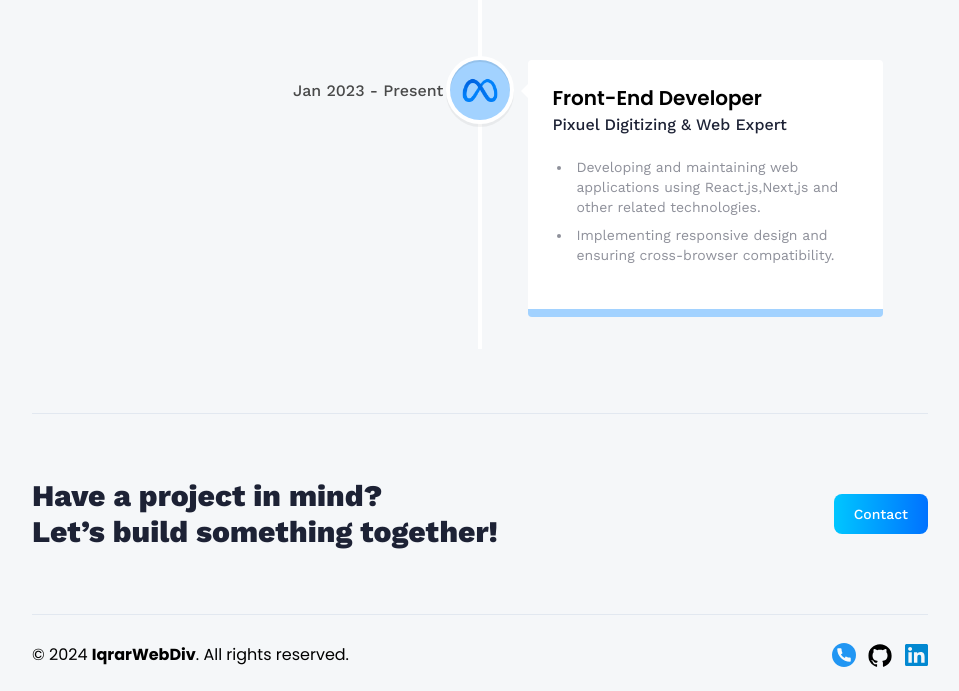
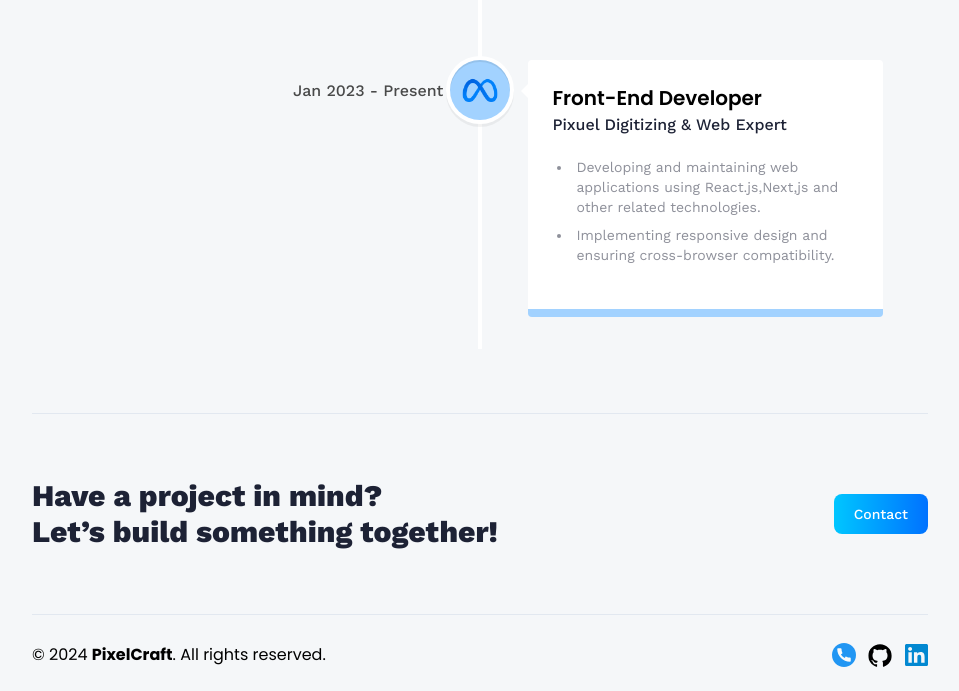
Before and after one commit to Iqrarluqman602/Hooria, a React (Vite) app: page /about in a window 1280 px wide. Shown: the part 1969-2660 px from the top of the page, without its empty margins (160-1119 px from the left). Built offline with nearby package versions, Linux system fonts and the light colour scheme; no server answers.

Commit message:
Update Footer.jsx
sdfdsfd

```diff
--- a/src/components/Footer.jsx
+++ b/src/components/Footer.jsx
@@ -9,7 +9,7 @@ const Footer = () => {
 
       <div className='footer-container'>
         <p>
-          © 2024 <strong>IqrarWebDiv</strong>. All rights reserved.
+          © 2024 <strong>PixelCraft</strong>. All rights reserved.
         </p>
 
         <div className='flex gap-3 justify-center items-center'>
```
